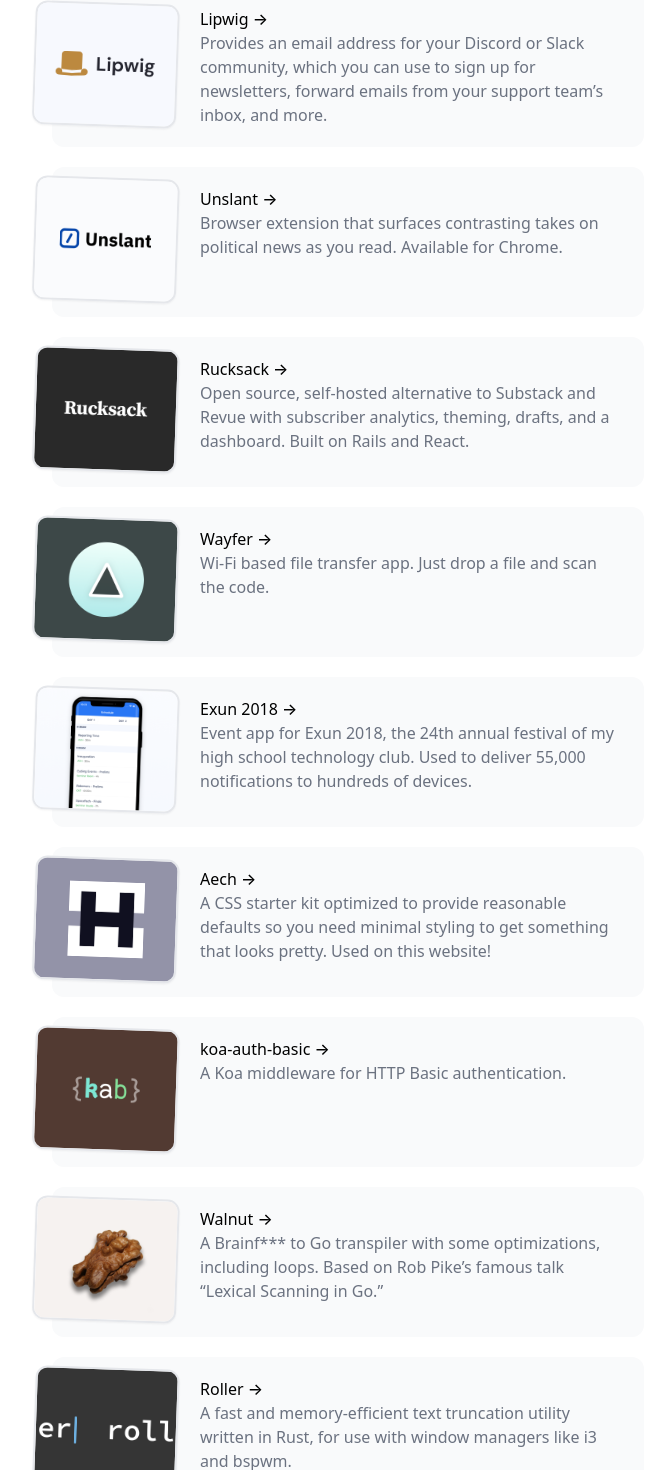
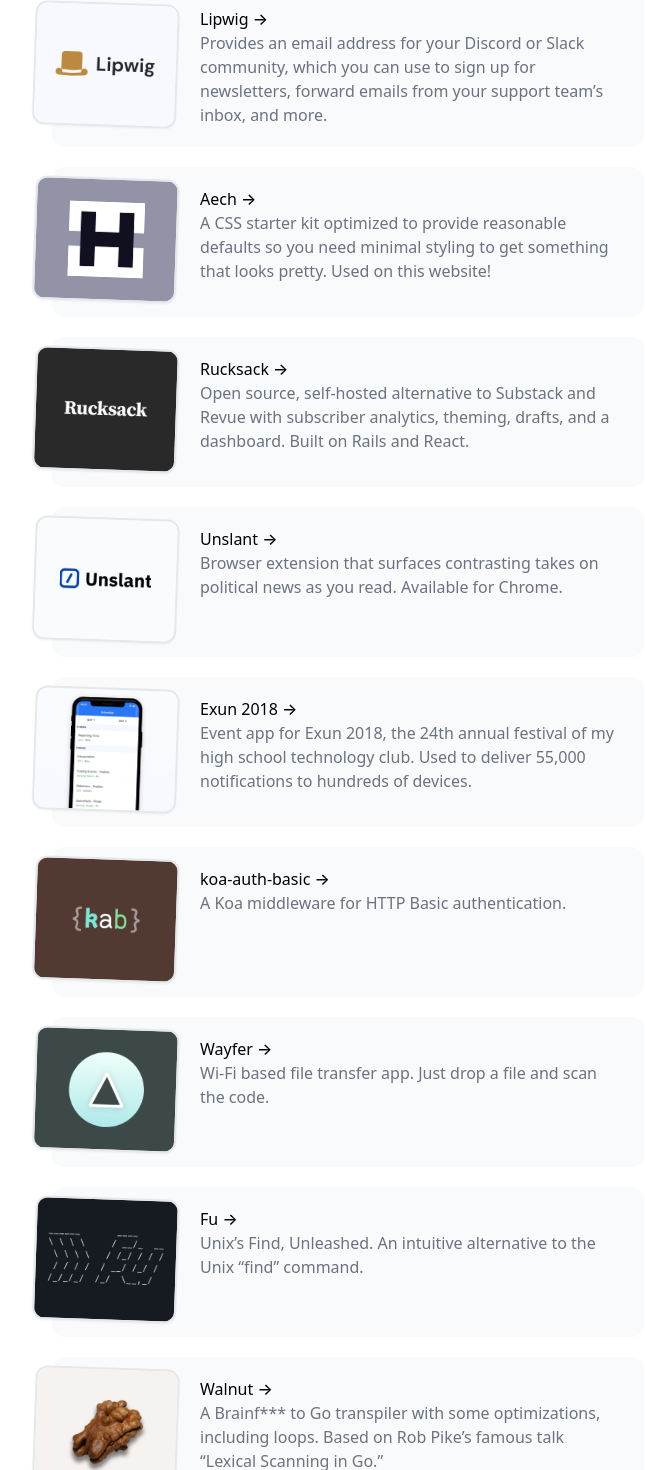
Before and after one commit to kbrgl/website, a Next.js app: page /projects in a window 1280 px wide. Shown: the part 568-2038 px from the top of the page, without its empty margins (292-937 px from the left). Built offline with nearby package versions, Linux system fonts and the light colour scheme; a web font is replaced by a local one.

Commit message:
Move projects to projects.json and sort by date

```diff
--- /dev/null
+++ b/content/projects.json
@@ -0,0 +1,86 @@
+[
+  {
+    "name": "Svelte French Toast",
+    "description": "Buttery smooth toast notifications for Svelte. Lightweight, customizable, and beautiful by default. Inspired by React Hot Toast.",
+    "link": "https://svelte-french-toast.com",
+    "image": "svelte-french-toast.png",
+    "date": "Jun 1, 2022"
+  },
+  {
+    "name": "Lipwig",
+    "description": "Provides an email address for your Discord or Slack community, which you can use to sign up for newsletters, forward emails from your support team’s inbox, and more.",
+    "link": "https://lipwig.email",
+    "image": "lipwig.png",
+    "date": "Aug 15, 2021"
+  },
+  {
+    "name": "Unslant",
+    "description": "Browser extension that surfaces contrasting takes on political news as you read. Available for Chrome.",
+    "link": "https://unslant.github.io",
+    "image": "unslant.png",
+    "date": "Jul 13, 2019"
+  },
+  {
+    "name": "Rucksack",
+    "description": "Open source, self-hosted alternative to Substack and Revue with subscriber analytics, theming, drafts, and a dashboard. Built on Rails and React.",
+    "link": "https://github.com/kbrgl/rucksack",
+    "image": "rucksack.png",
+    "date": "Jan 1, 2021"
+  },
+  {
+    "name": "Wayfer",
+    "description": "Wi-Fi based file transfer app. Just drop a file and scan the code.",
+    "link": "https://github.com/kbrgl/wayfer",
+    "image": "wayfer.png",
+    "date": "Apr 15, 2018"
+  },
+  {
+    "name": "Exun 2018",
+    "description": "Event app for Exun 2018, the 24th annual festival of my high school technology club. Used to deliver 55,000 notifications to hundreds of devices.",
+    "link": "https://github.com/kbrgl/exun2018",
+    "image": "exun-2018.png",
+    "date": "Oct 25, 2018"
+  },
+  {
+    "name": "Aech",
+    "description": "A CSS starter kit optimized to provide reasonable defaults so you need minimal styling to get something that looks pretty. Used on this website!",
+    "link": "https://kbrgl.github.io/aech",
+    "image": "aech.png",
+    "date": "Jan 11, 2021"
+  },
+  {
+    "name": "koa-auth-basic",
+    "description": "A Koa middleware for HTTP Basic authentication.",
+    "link": "https://github.com/kbrgl/koa-auth-basic",
+    "image": "koa-auth-basic.png",
+    "date": "Jun 11, 2018"
+  },
+  {
+    "name": "Walnut",
+    "description": "A Brainf*** to Go transpiler with some optimizations, including loops. Based on Rob Pike’s famous talk “Lexical Scanning in Go.”",
+    "link": "https://github.com/kbrgl/walnut",
+    "image": "walnut.png",
+    "date": "Aug 14, 2017"
+  },
+  {
+    "name": "Roller",
+    "description": "A fast and memory-efficient text truncation utility written in Rust, for use with window managers like i3 and bspwm.",
+    "link": "https://github.com/kbrgl/roller",
+    "image": "roller.png",
+    "date": "Dec 9, 2016"
+  },
+  {
+    "name": "Isnochys Syntax",
+    "description": "“In space, no one can hear you scream.” A high-contrast Atom syntax theme that's easy on the eyes.",
+    "link": "https://github.com/kbrgl/isnochys-syntax",
+    "image": "isnochys-syntax.png",
+    "date": "Mar 15, 2017"
+  },
+  {
+    "name": "Fu",
+    "description": "Unix’s Find, Unleashed. An intuitive alternative to the Unix “find” command.",
+    "link": "https://github.com/kbrgl/fu",
+    "image": "fu.png",
+    "date": "Sep 26, 2017"
+  }
+]
--- a/src/pages/projects.js
+++ b/src/pages/projects.js
@@ -4,94 +4,11 @@ import Project from "../components/project";
 import Header from "../components/header";
 import Title from "../components/title";
 import Footer from "../components/footer";
+import parseDate from "../utils/parse-date";
 
-const projects = [
-  {
-    name: "Svelte French Toast",
-    description:
-      "Buttery smooth toast notifications for Svelte. Lightweight, customizable, and beautiful by default. Inspired by React Hot Toast.",
-    link: "https://svelte-french-toast.com",
-    image: "svelte-french-toast.png",
-  },
-  {
-    name: "Lipwig",
-    description:
-      "Provides an email address for your Discord or Slack community, which you can use to sign up for newsletters, forward emails from your support team’s inbox, and more.",
-    link: "https://lipwig.email",
-    image: "lipwig.png",
-  },
-  {
-    name: "Unslant",
-    description:
-      "Browser extension that surfaces contrasting takes on political news as you read. Available for Chrome.",
-    link: "https://unslant.github.io",
-    image: "unslant.png",
-  },
-  {
-    name: "Rucksack",
-    description:
-      "Open source, self-hosted alternative to Substack and Revue with subscriber analytics, theming, drafts, and a dashboard. Built on Rails and React.",
-    link: "https://github.com/kbrgl/rucksack",
-    image: "rucksack.png",
-  },
-  {
-    name: "Wayfer",
-    description:
-      "Wi-Fi based file transfer app. Just drop a file and scan the code.",
-    link: "https://github.com/kbrgl/wayfer",
-    image: "wayfer.png",
-  },
-  {
-    name: "Exun 2018",
-    description:
-      "Event app for Exun 2018, the 24th annual festival of my high school technology club. Used to deliver 55,000 notifications to hundreds of devices.",
-    link: "https://github.com/kbrgl/exun2018",
-    image: "exun-2018.png",
-  },
-  {
-    name: "Aech",
-    description:
-      "A CSS starter kit optimized to provide reasonable defaults so you need minimal styling to get something that looks pretty. Used on this website!",
-    link: "https://kbrgl.github.io/aech",
-    image: "aech.png",
-  },
-  {
-    name: "koa-auth-basic",
-    description: "A Koa middleware for HTTP Basic authentication.",
-    link: "https://github.com/kbrgl/koa-auth-basic",
-    image: "koa-auth-basic.png",
-  },
-  {
-    name: "Walnut",
-    description:
-      "A Brainf*** to Go transpiler with some optimizations, including loops. Based on Rob Pike’s famous talk “Lexical Scanning in Go.”",
-    link: "https://github.com/kbrgl/walnut",
-    image: "walnut.png",
-  },
-  {
-    name: "Roller",
-    description:
-      "A fast and memory-efficient text truncation utility written in Rust, for use with window managers like i3 and bspwm.",
-    link: "https://github.com/kbrgl/roller",
-    image: "roller.png",
-  },
-  {
-    name: "Isnochys Syntax",
-    description:
-      "“In space, no one can hear you scream.” A high-contrast Atom syntax theme that's easy on the eyes.",
-    link: "https://github.com/kbrgl/isnochys-syntax",
-    image: "isnochys-syntax.png",
-  },
-  {
-    name: "Fu",
-    description:
-      "Unix’s Find, Unleashed. An intuitive alternative to the Unix “find” command.",
-    link: "https://github.com/kbrgl/fu",
-    image: "fu.png",
-  },
-];
+import projects from "../../content/projects.json";
 
-export default function Projects() {
+export default function Projects({ projects }) {
   return (
     <Layout>
       <Header />
@@ -103,8 +20,8 @@ export default function Projects() {
           My favorite projects, including hacks, libraries, and experiments.
         </Title>
         <div className="gap-5 grid auto-rows-max grid-cols-1">
-          {projects.map((product) => (
-            <Project key={product.name} project={product} />
+          {projects.map((project) => (
+            <Project key={project.name} project={project} />
           ))}
         </div>
         <div className="pt-10" />
@@ -113,3 +30,11 @@ export default function Projects() {
     </Layout>
   );
 }
+
+export function getStaticProps() {
+  return {
+    props: {
+      projects: projects.sort((a, b) => parseDate(b.date) - parseDate(a.date)),
+    },
+  };
+}
```
